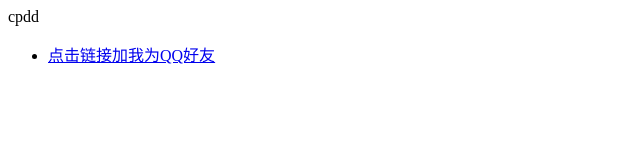
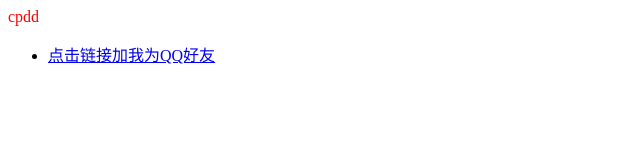
Before and after one commit to lyxdsg-666/lyxdsg-666.github.io, a plain HTML site: page index.html in a window 1280 px wide. Shown: the full height of the page, 0-640 px from the left. Drawn offline with Linux system fonts and the light colour scheme.

Commit message:
Update index.html

```diff
--- a/index.html
+++ b/index.html
@@ -1,4 +1,8 @@
- <div class="red-text">cpdd</div>
+<meta charset="utf-8" />
+<style>
+.divcss5{color:#F00}
+</style>
+<div class="divcss5">cpdd</div>
 <ul>
   <li> <a href="https://qm.qq.com/q/crUEG8o8rS">点击链接加我为QQ好友</a> </li>
 </ul>
```
